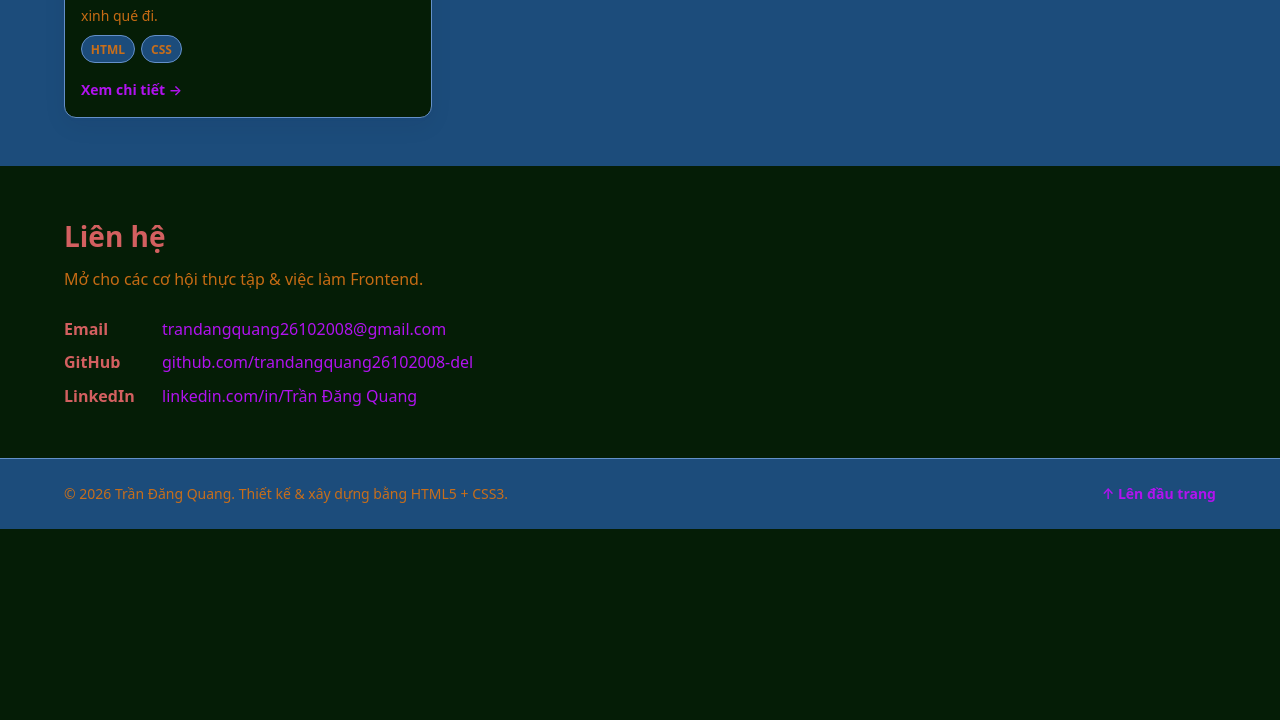
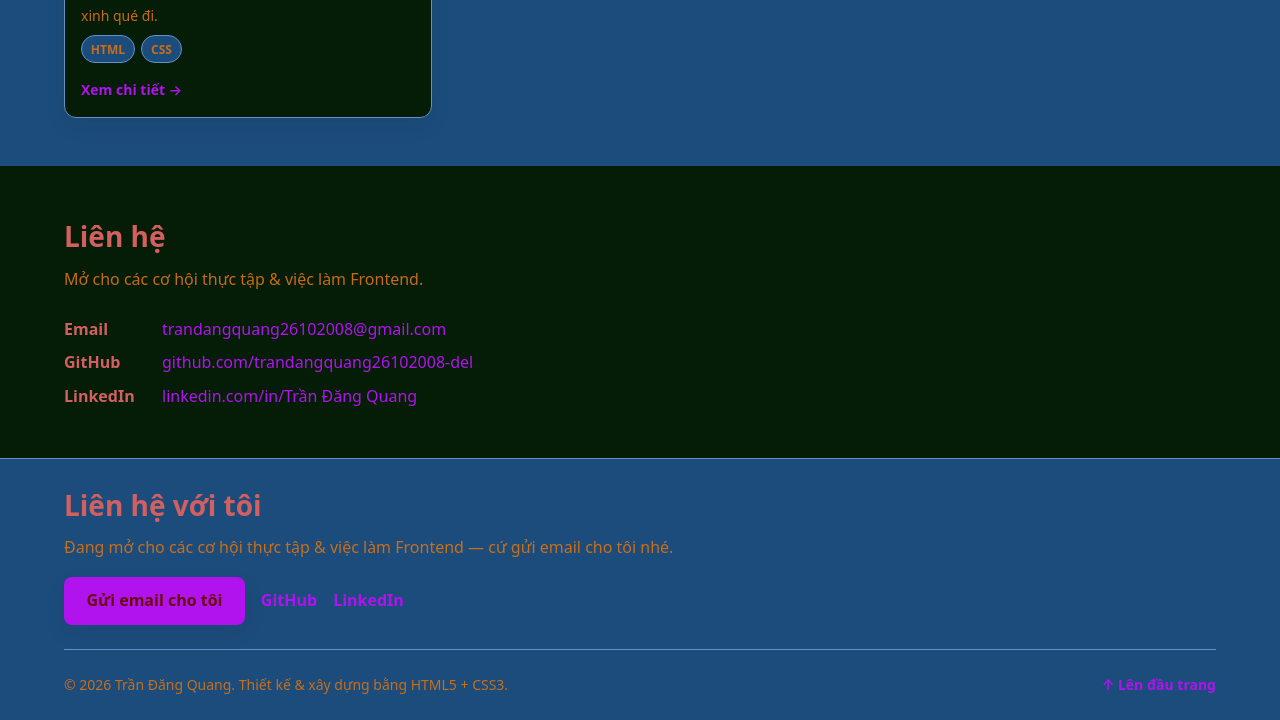
Before and after one commit to trandangquang26102008-del/My-CV, a plain HTML site: page index.html in a window 1280 px wide. Shown: the part 1558-2278 px from the top of the page. Before the commit the page ends 2087 px from the top, so only its background shows below. Drawn offline with Linux system fonts and the light colour scheme.

Commit message:
Thêm phần liên hệ ở cuối trang (footer) + sửa link mailto/GitHub

```diff
--- a/assets/css/styles.css
+++ b/assets/css/styles.css
@@ -395,6 +395,36 @@ ul {
 
 .to-top { color: var(--color-primary); font-weight: 600; }
 
+/* --- Khối liên hệ ở cuối trang --- */
+.footer-contact {
+  padding-bottom: var(--space-3);
+  margin-bottom: var(--space-3);
+  border-bottom: 1px solid var(--color-border);
+}
+
+.footer-contact-title {
+  font-size: var(--fs-h2);
+  margin-bottom: var(--space-1);
+}
+
+.footer-contact-text {
+  color: var(--color-text-soft);
+  margin-bottom: var(--space-2);
+}
+
+.footer-contact-links {
+  display: flex;
+  flex-wrap: wrap;
+  gap: var(--space-2);
+  align-items: center;
+}
+
+.footer-contact-links a:not(.btn) {
+  color: var(--color-primary);
+  font-weight: 600;
+}
+.footer-contact-links a:not(.btn):hover { text-decoration: underline; }
+
 /* ==========================================================================
    10. MEDIA QUERIES – nâng cấp theo breakpoint (mobile-first)
    ========================================================================== */
--- a/index.html
+++ b/index.html
@@ -25,7 +25,7 @@
       <!-- Thương hiệu cá nhân -->
       <a class="brand" href="#top" aria-label="Về đầu trang">
         <span class="brand-mark" aria-hidden="true">ĐQ</span>
-        <span class="brand-name">Trần Đăng Quang
+        <span class="brand-name">Trần Đăng Quang</span>
       </a>
 
       <!-- NAV dùng Flexbox (xem styles.css) -->
@@ -178,8 +178,8 @@
         <p class="section-sub">Mở cho các cơ hội thực tập &amp; việc làm Frontend.</p>
 
         <ul class="contact-list">
-          <li><span class="contact-label">Email</span> <a href="mailto: trandangquang26102008@gmail.com">trandangquang26102008@gmail.com</a></li>
-          <li><span class="contact-label">GitHub</span> <a href="#">github.com/trandangquang26102008-del</a></li>
+          <li><span class="contact-label">Email</span> <a href="mailto:trandangquang26102008@gmail.com">trandangquang26102008@gmail.com</a></li>
+          <li><span class="contact-label">GitHub</span> <a href="https://github.com/trandangquang26102008-del">github.com/trandangquang26102008-del</a></li>
           <li><span class="contact-label">LinkedIn</span> <a href="#">linkedin.com/in/Trần Đăng Quang</a></li>
         </ul>
       </div>
@@ -191,9 +191,21 @@
   <!-- FOOTER                                                      -->
   <!-- ========================================================== -->
   <footer class="site-footer">
-    <div class="container footer-inner">
-      <p>© 2026 Trần Đăng Quang. Thiết kế &amp; xây dựng bằng HTML5 + CSS3.</p>
-      <a href="#top" class="to-top">↑ Lên đầu trang</a>
+    <div class="container">
+      <!-- Liên hệ ở cuối trang -->
+      <div class="footer-contact">
+        <h2 class="footer-contact-title">Liên hệ với tôi</h2>
+        <p class="footer-contact-text">Đang mở cho các cơ hội thực tập &amp; việc làm Frontend — cứ gửi email cho tôi nhé.</p>
+        <ul class="footer-contact-links">
+          <li><a class="btn btn-primary" href="mailto:trandangquang26102008@gmail.com">Gửi email cho tôi</a></li>
+          <li><a href="https://github.com/trandangquang26102008-del">GitHub</a></li>
+          <li><a href="#">LinkedIn</a></li>
+        </ul>
+      </div>
+      <div class="footer-inner footer-bottom">
+        <p>© 2026 Trần Đăng Quang. Thiết kế &amp; xây dựng bằng HTML5 + CSS3.</p>
+        <a href="#top" class="to-top">↑ Lên đầu trang</a>
+      </div>
     </div>
   </footer>
 
```
